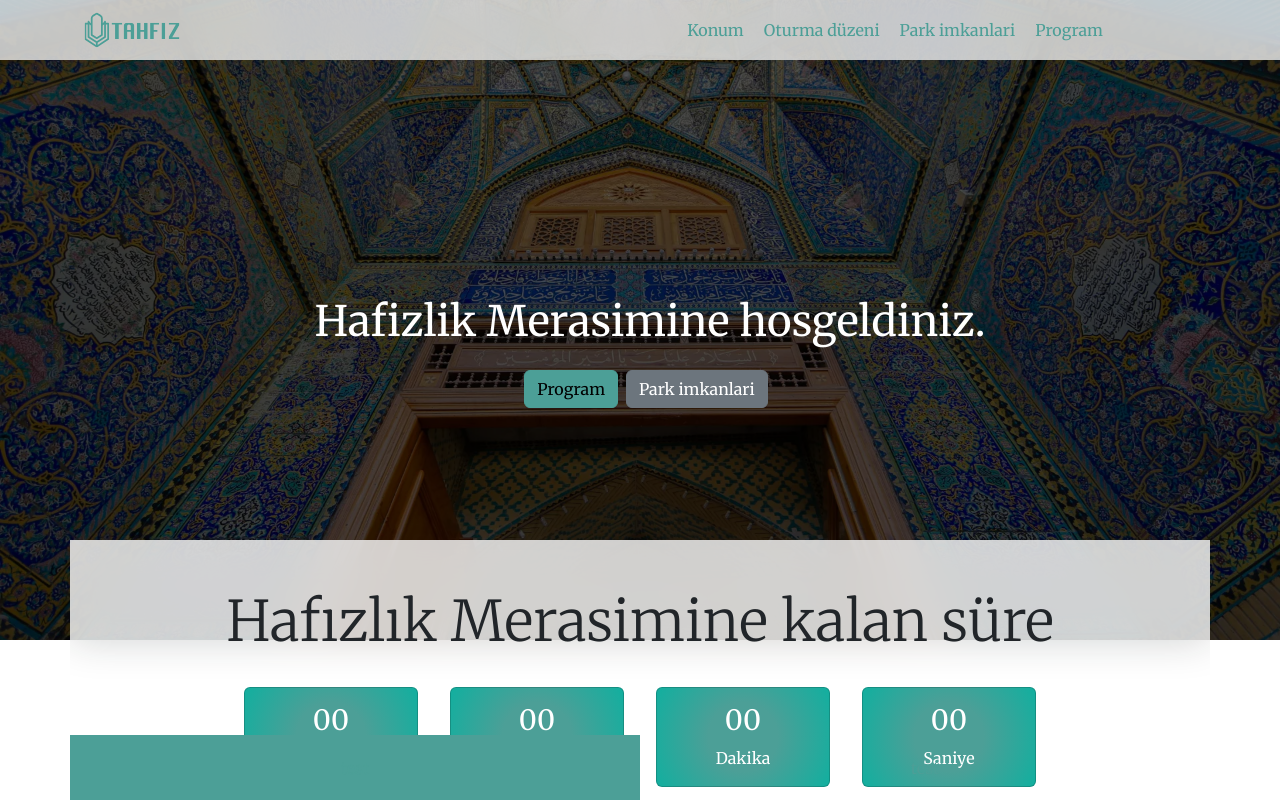
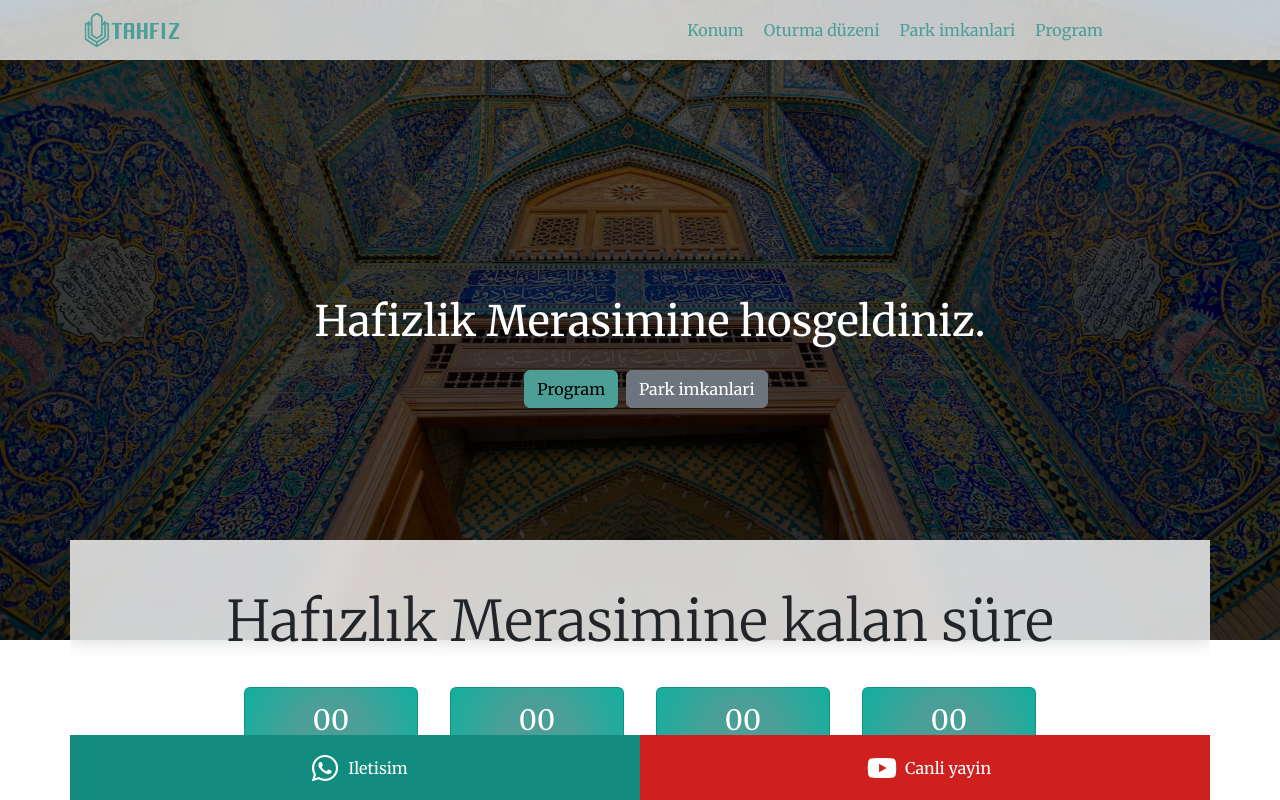
Before and after one commit to alihanekiz/tahfiz-landingpage, a Next.js app: page / in a window 1280 px wide. Shown: the top 800 px of the page. Built offline with nearby package versions, Linux system fonts and the light colour scheme.

Commit message:
fix: overlay buttons design

```diff
--- a/components/countdown/index.scss
+++ b/components/countdown/index.scss
@@ -33,6 +33,6 @@
     z-index: 999;
     margin-top: -100px;
     background: rgba(255, 255, 255, .8);
-    backdrop-filter: blur(20px);
+    backdrop-filter: blur(10px);
     animation: fadeIn 1s ease-in-out;
   }
--- a/components/sticky-buttons/index.scss
+++ b/components/sticky-buttons/index.scss
@@ -10,6 +10,12 @@
         height: 100%;
         position: relative;
     }
+    .whatsapp {
+        background-color: #128c7e;
+    }
+    .youtube {
+        background-color: #CD201F;
+    }
     a {
         width: 100%;
         height: 100%;
--- a/components/sticky-buttons/index.tsx
+++ b/components/sticky-buttons/index.tsx
@@ -6,14 +6,16 @@ export default function StickyButtons() {
         <div className="sticky-buttons">
             <div className="container">
                 <div className="row">
-                    <div className="col-6 bg-primary">
+                    <div className="col-6 whatsapp">
                         <a href="#">
-                            test
+                        <svg xmlns="http://www.w3.org/2000/svg" width={30} height={30} className="mx-2" viewBox="0 0 448 512"><path fill="#fff" d="M380.9 97.1C339 55.1 283.2 32 223.9 32c-122.4 0-222 99.6-222 222 0 39.1 10.2 77.3 29.6 111L0 480l117.7-30.9c32.4 17.7 68.9 27 106.1 27h.1c122.3 0 224.1-99.6 224.1-222 0-59.3-25.2-115-67.1-157zm-157 341.6c-33.2 0-65.7-8.9-94-25.7l-6.7-4-69.8 18.3L72 359.2l-4.4-7c-18.5-29.4-28.2-63.3-28.2-98.2 0-101.7 82.8-184.5 184.6-184.5 49.3 0 95.6 19.2 130.4 54.1 34.8 34.9 56.2 81.2 56.1 130.5 0 101.8-84.9 184.6-186.6 184.6zm101.2-138.2c-5.5-2.8-32.8-16.2-37.9-18-5.1-1.9-8.8-2.8-12.5 2.8-3.7 5.6-14.3 18-17.6 21.8-3.2 3.7-6.5 4.2-12 1.4-32.6-16.3-54-29.1-75.5-66-5.7-9.8 5.7-9.1 16.3-30.3 1.8-3.7 .9-6.9-.5-9.7-1.4-2.8-12.5-30.1-17.1-41.2-4.5-10.8-9.1-9.3-12.5-9.5-3.2-.2-6.9-.2-10.6-.2-3.7 0-9.7 1.4-14.8 6.9-5.1 5.6-19.4 19-19.4 46.3 0 27.3 19.9 53.7 22.6 57.4 2.8 3.7 39.1 59.7 94.8 83.8 35.2 15.2 49 16.5 66.6 13.9 10.7-1.6 32.8-13.4 37.4-26.4 4.6-13 4.6-24.1 3.2-26.4-1.3-2.5-5-3.9-10.5-6.6z"/></svg>
+                            <span className="text-white">Iletisim</span>
                         </a>
                     </div>
-                    <div className="col-6">
+                    <div className="col-6 youtube">
                         <a href="#">
-                            test
+                            <svg xmlns="http://www.w3.org/2000/svg" width={30} height={30} className="mx-2" viewBox="0 0 576 512"><path fill="#fff" d="M549.7 124.1c-6.3-23.7-24.8-42.3-48.3-48.6C458.8 64 288 64 288 64S117.2 64 74.6 75.5c-23.5 6.3-42 24.9-48.3 48.6-11.4 42.9-11.4 132.3-11.4 132.3s0 89.4 11.4 132.3c6.3 23.7 24.8 41.5 48.3 47.8C117.2 448 288 448 288 448s170.8 0 213.4-11.5c23.5-6.3 42-24.2 48.3-47.8 11.4-42.9 11.4-132.3 11.4-132.3s0-89.4-11.4-132.3zm-317.5 213.5V175.2l142.7 81.2-142.7 81.2z"/></svg>
+                            <span className="text-white">Canli yayin</span>
                         </a>
                     </div>
                 </div>
```
